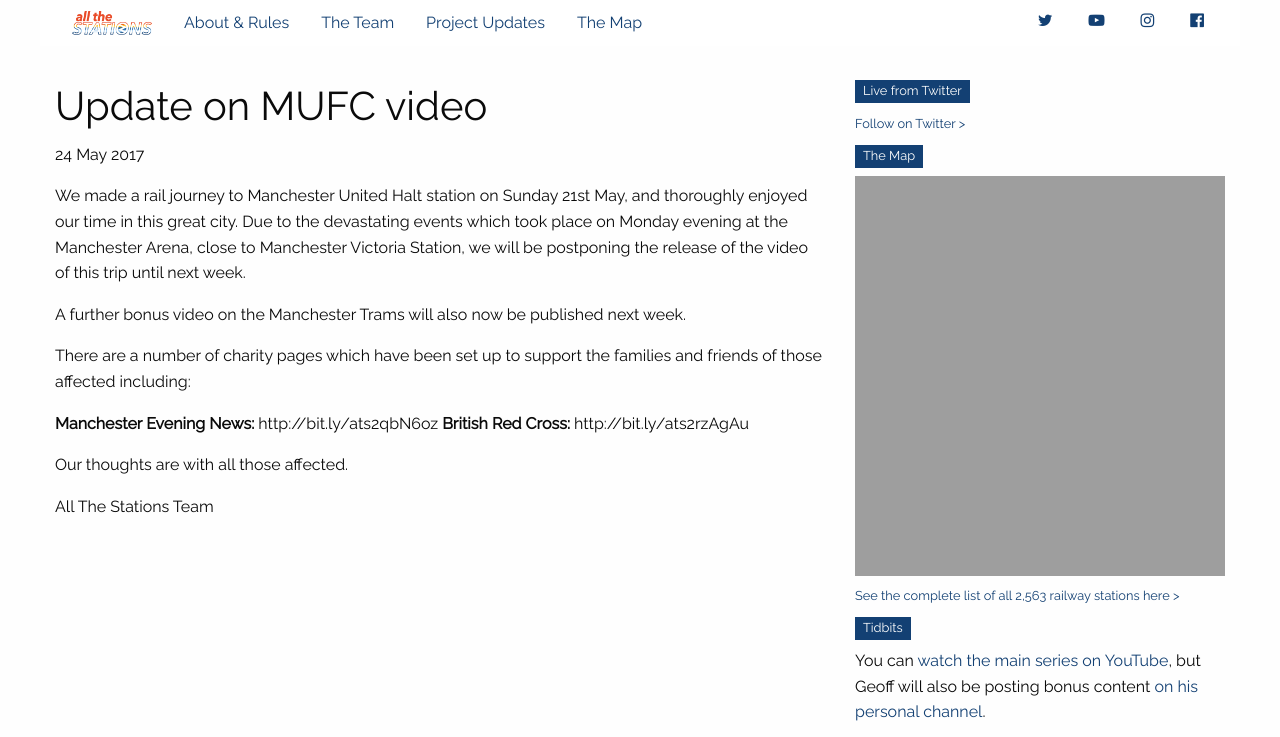
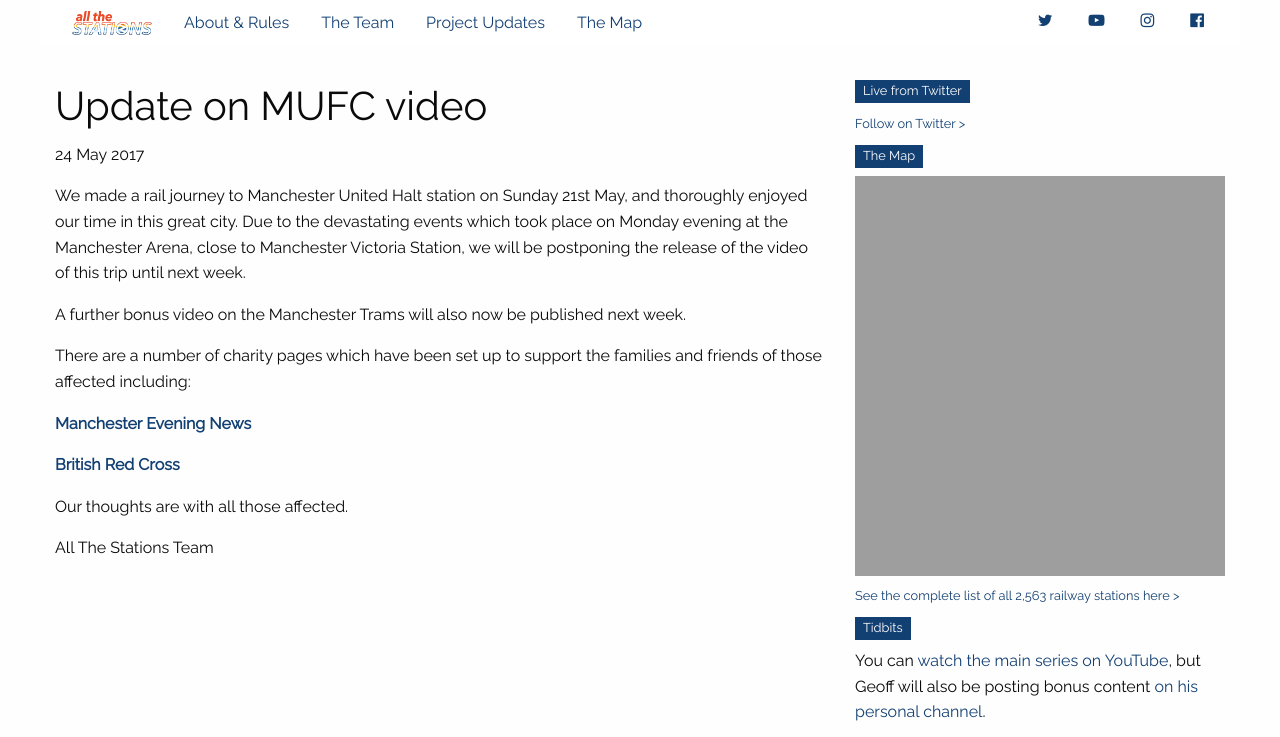
Before and after one commit to khawkins98/all-the-stations, a Jekyll site: the page built from _posts/blog_updates/2017-05-24-update-on-mufc-video.md, in a window 1280 px wide and 900 px high, cut to the strip 0-737 px from the top of the window. Built offline with Jekyll 4.4.1, drawn with Linux system fonts in a browser that asks for light colours; nearby versions of some CDN libraries; comment, search, counter and statistics services are not loaded; some of the changed lines change nothing that is shown.

Commit message:
Links corrected

```diff
--- a/_posts/blog_updates/2017-05-24-update-on-mufc-video.md
+++ b/_posts/blog_updates/2017-05-24-update-on-mufc-video.md
@@ -11,8 +11,9 @@
 
 There are a number of charity pages which have been set up to support the families and friends of those affected including:
 
-**Manchester Evening News:** http://bit.ly/ats2qbN6oz
-**British Red Cross:** http://bit.ly/ats2rzAgAu
+**<a href="http://bit.ly/ats2qbN6oz" target="_blank">Manchester Evening News</a>**
+
+**<a href="http://bit.ly/ats2rzAgAu" target="_blank">British Red Cross</a>**
 
 Our thoughts are with all those affected.
 
```
